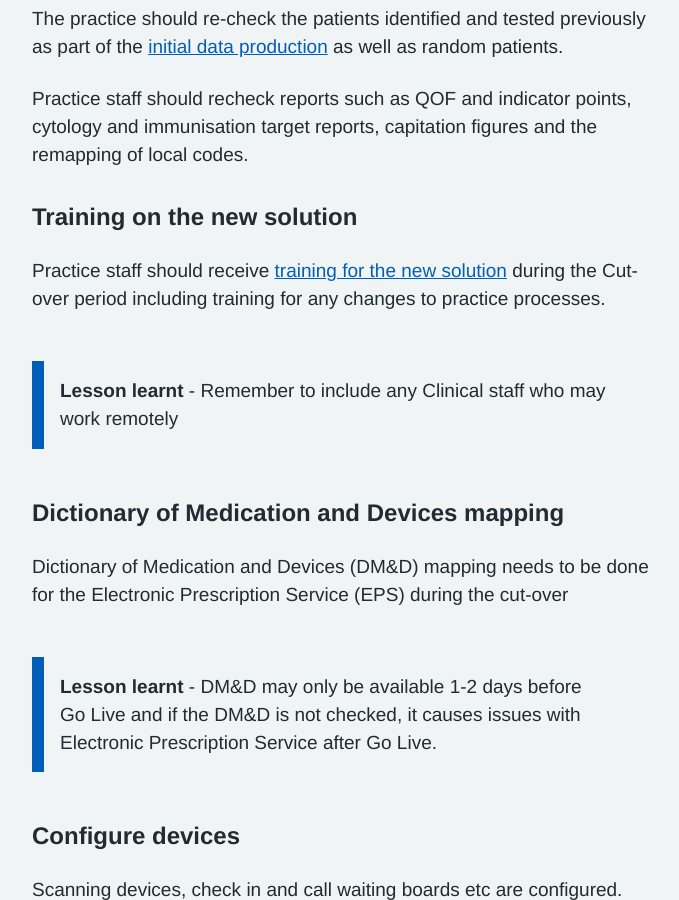
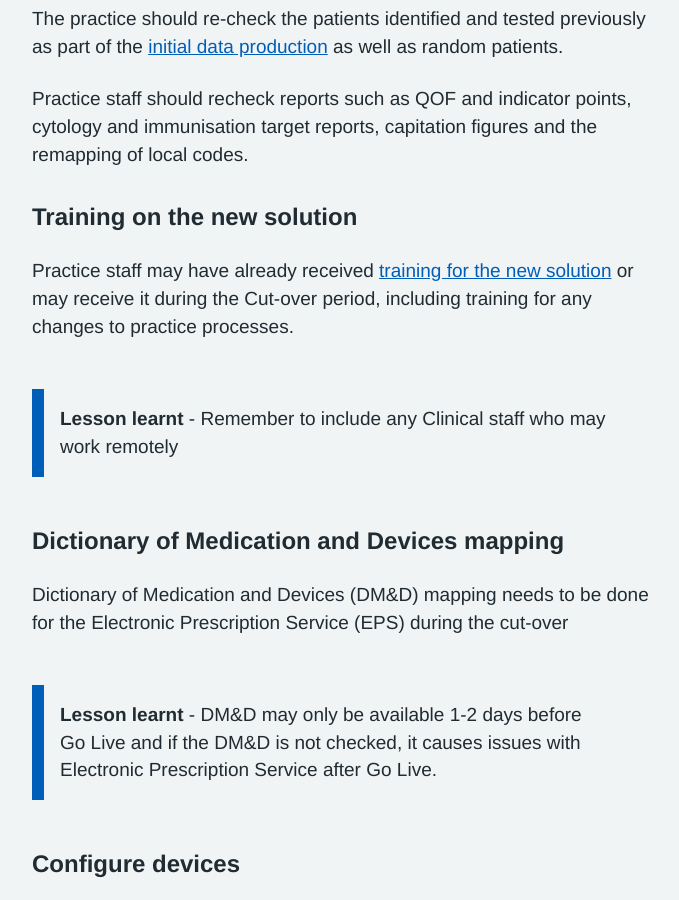
Before and after one commit to nhsconnect/prm-practice-migration, a Jekyll site: the page built from guide/06-cutover-and-go-live.md, in a window 1280 px wide and 900 px high, scrolled down 1316 px. Shown: the whole window, without its empty margins (128-807 px from the left). Built offline with Jekyll 4.4.1, drawn with Linux system fonts in a browser that asks for light colours; some web fonts are replaced.

Commit message:
Update 06-cutover-and-go-live.md

```diff
--- a/guide/06-cutover-and-go-live.md
+++ b/guide/06-cutover-and-go-live.md
@@ -38,7 +38,7 @@ Practice staff should recheck reports such as QOF and indicator points, cytology
 
 ### Training on the new solution
 
-Practice staff should receive [training for the new solution](/prm-practice-migration/guide/training) during the Cut-over period including training for any changes to practice processes.
+Practice staff may have already received [training for the new solution](/prm-practice-migration/guide/training) or may receive it during the Cut-over period, including training for any changes to practice processes.
 
 {%- capture lesson_learnt_1 -%}
 __Lesson learnt__ - Remember to include any Clinical staff who may work remotely
```
